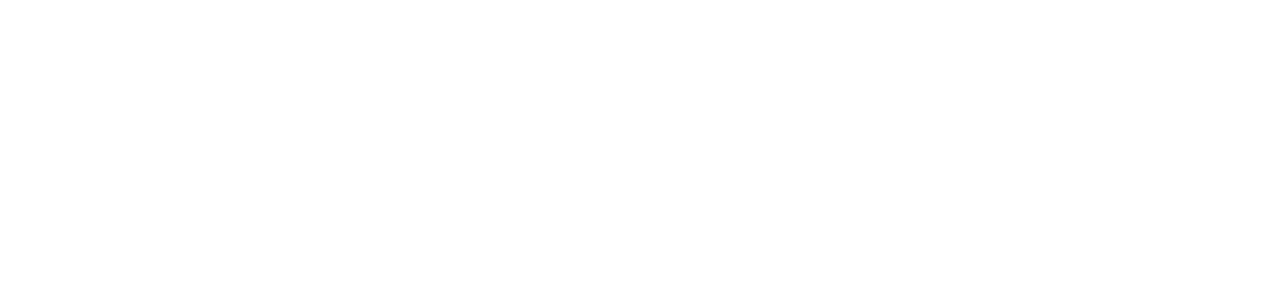
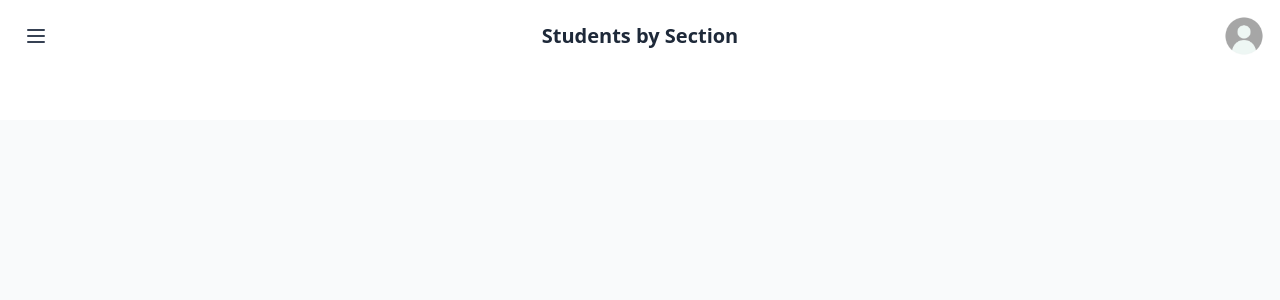
Before and after one commit to yaen-li/FC_Timetable_Management_System, a Vue app in the folder Frontend/: page /students-by-section in a window 1280 px wide. Before the commit this address had no page. Shown: the top 300 px of the page. Built offline with nearby package versions, Linux system fonts and the light colour scheme.

Commit message:
router with place holders

```diff
--- a/Frontend/src/views/DashboardView.vue
+++ b/Frontend/src/views/DashboardView.vue
@@ -16,7 +16,7 @@
         </button>
         <h1 class="text-xl font-semibold text-gray-800">Dashboard</h1>
         <div class="h-10 w-10 rounded-full overflow-hidden bg-gray-300">
-          <img :src="userData.avatar" alt="Avatar" class="object-cover h-full w-full"
+          <img src="@/assets/user-avatar.jpg" alt="Avatar" class="object-cover h-full w-full"
                onerror="this.style.display='none'" />
         </div>
       </header>
@@ -34,7 +34,7 @@
         <!-- Profile Card -->
         <div class="bg-white rounded-lg border p-4 mb-6 flex items-center">
           <div class="h-12 w-12 rounded-full overflow-hidden mr-3 bg-gray-300">
-            <img :src="userData.avatar" alt="User Avatar" class="object-cover h-full w-full"
+            <img src="@/assets/user-avatar.jpg" alt="User Avatar" class="object-cover h-full w-full"
                  onerror="this.style.display='none'" />
           </div>
           <div>
@@ -54,7 +54,7 @@
 
         <!-- Today's Classes -->
         <div class="mb-6">
-          <h3 class="font-medium mb-3">Today's Classes</h3>
+          <h3 class="font-medium mb-3">Yesterday's Classes</h3>
           <div v-if="todayClasses.length">
             <div
               v-for="(cls, idx) in todayClasses"
@@ -207,7 +207,6 @@ export default {
         })
       }
 
-      // 5) split today's vs upcoming
       todayClasses.value = all.filter(e => e.dayNum === todayNum)
       upcomingClasses.value = all
         .filter(e => e.dayNum > todayNum)
@@ -235,10 +234,6 @@ export default {
 }
 </script>
 
-<style scoped>
-/* (retain your existing styles) */
-</style>
-
 
 <style>
 html, body {
--- /dev/null
+++ b/Frontend/src/views/LecturerScheduleView.vue
@@ -0,0 +1,37 @@
+<template>
+    <div class="relative min-h-screen bg-gray-50">
+      <Sidebar :open="sidebarOpen" @update:open="val => sidebarOpen = val" />
+
+      <div class="flex flex-col">
+        <header class="flex items-center justify-between p-4 bg-white shadow">
+          <button @click="sidebarOpen = true" class="p-2">
+            <svg class="h-6 w-6 text-gray-700" fill="none" stroke="currentColor" viewBox="0 0 24 24">
+              <path stroke-linecap="round" stroke-linejoin="round" stroke-width="2" d="M4 6h16M4 12h16M4 18h16" />
+            </svg>
+          </button>
+          <h1 class="text-xl font-semibold text-gray-800">Lecturer Schedule</h1>
+          <div class="h-10 w-10 rounded-full overflow-hidden bg-gray-300">
+            <img src="@/assets/user-avatar.jpg" alt="Avatar" class="object-cover h-full w-full" />
+          </div>
+        </header>
+
+        <main class="p-4 sm:p-6 bg-white flex-1">
+          <!-- Empty for now -->
+        </main>
+      </div>
+    </div>
+  </template>
+
+  <script>
+  import Sidebar from '@/components/Sidebar.vue'
+  import { ref } from 'vue'
+
+  export default {
+    name: 'LecturerScheduleView',
+    components: { Sidebar },
+    setup() {
+      const sidebarOpen = ref(false)
+      return { sidebarOpen }
+    }
+  }
+  </script>
--- a/Frontend/src/views/ProfileView.vue
+++ b/Frontend/src/views/ProfileView.vue
@@ -19,7 +19,7 @@
           </button>
           <h1 class="text-xl font-bold">Profile</h1>
           <div class="h-8 w-8 rounded-full overflow-hidden">
-            <img :src="user.avatar" alt="Avatar" class="object-cover h-full w-full"/>
+            <img src="@/assets/user-avatar.jpg" alt="Avatar" class="object-cover h-full w-full"/>
           </div>
         </header>
 
@@ -28,7 +28,7 @@
           <!-- Avatar & Name -->
           <div class="flex flex-col items-center mb-6">
             <div class="h-24 w-24 rounded-full overflow-hidden shadow-md mb-4">
-              <img :src="user.avatar" alt="Avatar" class="object-cover h-full w-full"/>
+              <img src="@/assets/user-avatar.jpg" alt="Avatar" class="object-cover h-full w-full"/>
             </div>
             <h2 class="text-lg font-semibold">{{ user.full_name }}</h2>
             <p class="text-sm text-gray-500">@{{ user.login_name }}</p>
@@ -88,7 +88,7 @@
         this.user.description = userData.description || '';
         this.user.session_id = userData.session_id || '';
         this.user.email = userData.email || '';
-        this.user.avatar = '@/assets/user-avatar.jpg'; // default avatar if not provided
+        this.user.avatar = '@/assets/user-avatar.jpg'; // default avatar
       } else {
         console.error('No user session found! Redirecting to login.');
         this.$router.push({ name: 'Login' });
--- /dev/null
+++ b/Frontend/src/views/RoomAvailabilityView.vue
@@ -0,0 +1,37 @@
+<template>
+    <div class="relative min-h-screen bg-gray-50">
+      <Sidebar :open="sidebarOpen" @update:open="val => sidebarOpen = val" />
+
+      <div class="flex flex-col">
+        <header class="flex items-center justify-between p-4 bg-white shadow">
+          <button @click="sidebarOpen = true" class="p-2">
+            <svg class="h-6 w-6 text-gray-700" fill="none" stroke="currentColor" viewBox="0 0 24 24">
+              <path stroke-linecap="round" stroke-linejoin="round" stroke-width="2" d="M4 6h16M4 12h16M4 18h16" />
+            </svg>
+          </button>
+          <h1 class="text-xl font-semibold text-gray-800">Room Availability</h1>
+          <div class="h-10 w-10 rounded-full overflow-hidden bg-gray-300">
+            <img src="@/assets/user-avatar.jpg" alt="Avatar" class="object-cover h-full w-full" />
+          </div>
+        </header>
+
+        <main class="p-4 sm:p-6 bg-white flex-1">
+          <!-- Empty for now -->
+        </main>
+      </div>
+    </div>
+  </template>
+
+  <script>
+  import Sidebar from '@/components/Sidebar.vue'
+  import { ref } from 'vue'
+
+  export default {
+    name: 'RoomAvailabilityView',
+    components: { Sidebar },
+    setup() {
+      const sidebarOpen = ref(false)
+      return { sidebarOpen }
+    }
+  }
+  </script>
--- /dev/null
+++ b/Frontend/src/views/StudentsBySectionView.vue
@@ -0,0 +1,37 @@
+<template>
+    <div class="relative min-h-screen bg-gray-50">
+      <Sidebar :open="sidebarOpen" @update:open="val => sidebarOpen = val" />
+
+      <div class="flex flex-col">
+        <header class="flex items-center justify-between p-4 bg-white shadow">
+          <button @click="sidebarOpen = true" class="p-2">
+            <svg class="h-6 w-6 text-gray-700" fill="none" stroke="currentColor" viewBox="0 0 24 24">
+              <path stroke-linecap="round" stroke-linejoin="round" stroke-width="2" d="M4 6h16M4 12h16M4 18h16" />
+            </svg>
+          </button>
+          <h1 class="text-xl font-semibold text-gray-800">Students by Section</h1>
+          <div class="h-10 w-10 rounded-full overflow-hidden bg-gray-300">
+            <img src="@/assets/user-avatar.jpg" alt="Avatar" class="object-cover h-full w-full" />
+          </div>
+        </header>
+
+        <main class="p-4 sm:p-6 bg-white flex-1">
+          <!-- Empty for now -->
+        </main>
+      </div>
+    </div>
+  </template>
+
+  <script>
+  import Sidebar from '@/components/Sidebar.vue'
+  import { ref } from 'vue'
+
+  export default {
+    name: 'StudentsBySectionView',
+    components: { Sidebar },
+    setup() {
+      const sidebarOpen = ref(false)
+      return { sidebarOpen }
+    }
+  }
+  </script>
--- /dev/null
+++ b/Frontend/src/views/SubjectListView.vue
@@ -0,0 +1,37 @@
+<template>
+    <div class="relative min-h-screen bg-gray-50">
+      <Sidebar :open="sidebarOpen" @update:open="val => sidebarOpen = val" />
+
+      <div class="flex flex-col">
+        <header class="flex items-center justify-between p-4 bg-white shadow">
+          <button @click="sidebarOpen = true" class="p-2">
+            <svg class="h-6 w-6 text-gray-700" fill="none" stroke="currentColor" viewBox="0 0 24 24">
+              <path stroke-linecap="round" stroke-linejoin="round" stroke-width="2" d="M4 6h16M4 12h16M4 18h16" />
+            </svg>
+          </button>
+          <h1 class="text-xl font-semibold text-gray-800">Subject List</h1>
+          <div class="h-10 w-10 rounded-full overflow-hidden bg-gray-300">
+            <img src="@/assets/user-avatar.jpg" alt="Avatar" class="object-cover h-full w-full" />
+          </div>
+        </header>
+
+        <main class="p-4 sm:p-6 bg-white flex-1">
+          <!-- Empty for now -->
+        </main>
+      </div>
+    </div>
+  </template>
+
+  <script>
+  import Sidebar from '@/components/Sidebar.vue'
+  import { ref } from 'vue'
+
+  export default {
+    name: 'SubjectListView',
+    components: { Sidebar },
+    setup() {
+      const sidebarOpen = ref(false)
+      return { sidebarOpen }
+    }
+  }
+  </script>
```
Also changed, not shown: Frontend/src/router/index.js (+9 -0 lines).
